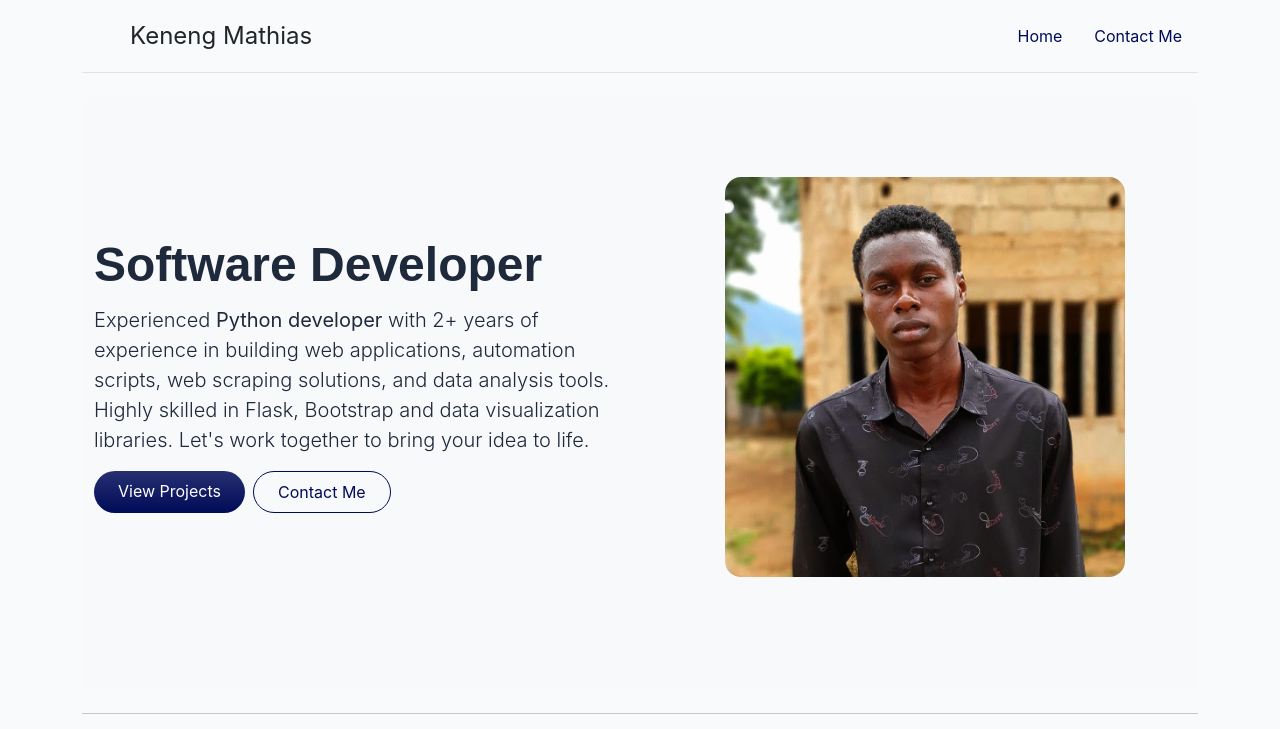
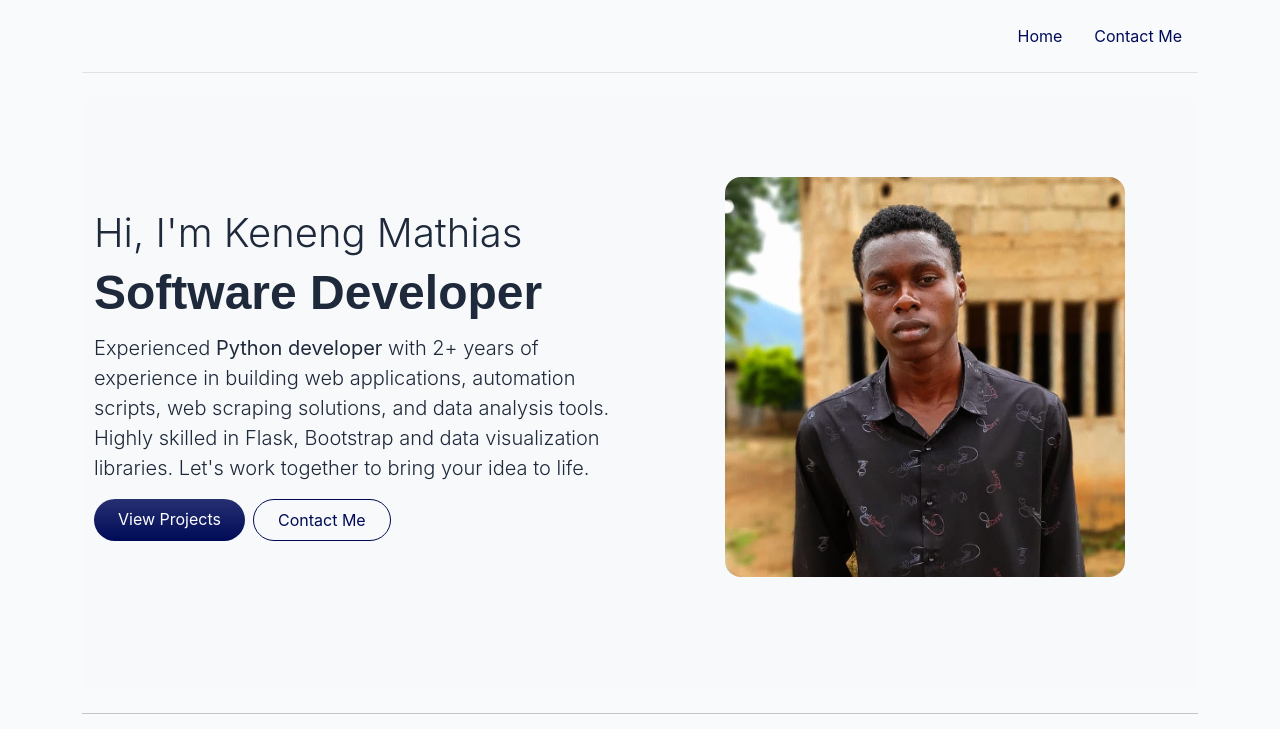
Before and after one commit to Kenengmathias/my-portfolio, a Flask app: page / in a window 1280 px wide. Shown: the top 729 px of the page. Run offline with Flask 3, Linux system fonts and the light colour scheme; some libraries are stand-ins or nearby versions.

Commit message:
added my name

```diff
--- a/templates/index.html
+++ b/templates/index.html
@@ -26,6 +26,7 @@
         <img src="{{ url_for('static', filename='images/my-image.jpg') }}" class="d-block mx-lg-auto img-fluid rounded-4" alt="Bootstrap Themes" width="400" height="400" style="aspect-ratio: 1 / 1; object-fit: cover;" loading="lazy">
       </div>
       <div class="col-lg-6">
+        <h5 class="display-6 fw-light lh-1 mb-3">Hi, I'm Keneng Mathias</h5>
         <h1 class="display-5 fw-bold lh-1 mb-3">Software Developer</h1>
         <p class="lead">Experienced <strong>Python developer</strong> with 2+ years of experience in building web applications, automation scripts, web scraping solutions, and data analysis tools. Highly skilled in Flask, Bootstrap and data visualization libraries. Let's work together to bring your idea to life.</p>
         <div class="d-grid gap-2 d-md-flex justify-content-md-start">
--- a/templates/layout.html
+++ b/templates/layout.html
@@ -39,7 +39,7 @@
     <header class="d-flex flex-wrap justify-content-center py-3 mb-4 border-bottom">
       <a href="/" class="d-flex align-items-center mb-3 mb-md-0 me-md-auto text-dark text-decoration-none">
         <svg class="bi me-2" width="40" height="32"><use xlink:href="#bootstrap"></use></svg>
-        <span class="fs-4">Keneng Mathias</span>
+        <!-- <span class="fs-4">Keneng Mathias</span> -->
       </a>
 
       <ul class="nav nav-pills">
```
